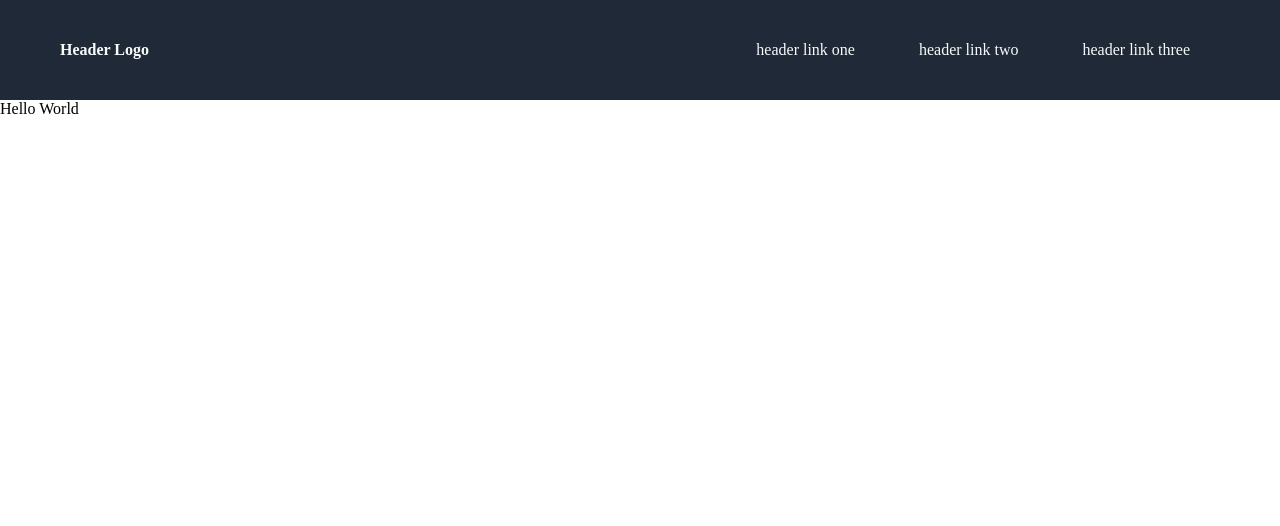
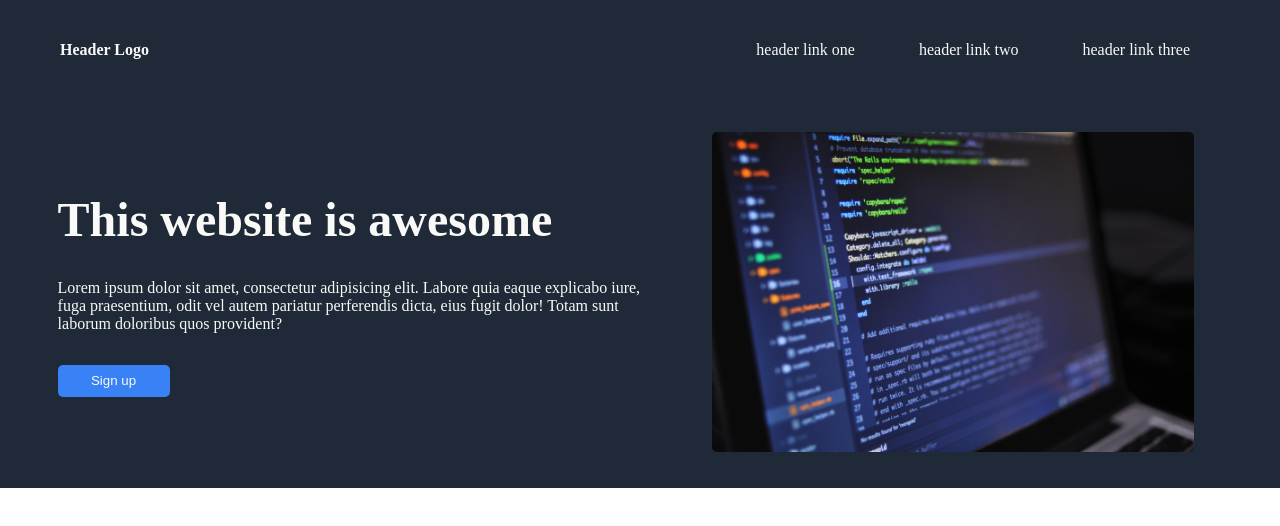
Before and after one commit to gustavobilia/landingpage-theodinproject, a plain HTML site: page index.html in a window 1280 px wide. Drawn offline with Linux system fonts and the light colour scheme.

Commit message:
Added hero-intro

```diff
--- a/index.html
+++ b/index.html
@@ -24,9 +24,17 @@
         </div>
     </header>
 
-    <section class="container-1">
+    <section class="container-intro">
         <div class="intro-div">
-            <p>Hello World</p>
+            <div id="intro-text">
+                <h1>This website is awesome</h1>
+                <p>Lorem ipsum dolor sit amet, consectetur adipisicing elit. Labore quia eaque explicabo iure, fuga praesentium, odit vel autem pariatur perferendis dicta, eius fugit dolor! Totam sunt laborum doloribus quos provident?</p>
+                <button href="#"> Sign up</button>
+            </div>
+            <div id="intro-img">
+                <img src="./imgs/img-intro.jpg" alt="Computador com linhas de código">
+            </div>
+
         </div>
     </section>
 </body>
--- a/style.css
+++ b/style.css
@@ -1,5 +1,6 @@
 * {
     margin: 0;
+    padding: 0;
 }
 
 header {
@@ -18,3 +19,56 @@ header {
     margin: 30px;
     text-decoration: none;
 }
+
+a:hover {
+    color: #acb1ce;
+    transition: .4s;
+}
+
+.intro-div {
+    background-color: #1f2937;
+    display: flex;
+    justify-content: space-around;
+    align-items: center;
+    flex: content;
+    padding: 2rem;
+}
+
+#intro-text {
+    color: #f9faf8;
+    margin-left: 1.6rem;
+}
+
+#intro-text h1 {
+    margin-bottom: 2rem;
+    font-size: 48px;
+    font-weight: bolder;
+}
+
+#intro-text p {
+    margin-bottom: 2rem;
+}
+
+#intro-text button {
+    color: #f9faf8;
+    background-color: #3882f6;
+    border-radius: 5px;
+    width: auto;
+    padding: 0;
+    border: none;
+    width: 7rem;
+    height: 2rem;
+
+}
+
+
+#intro-text button:hover {
+    cursor: pointer;
+}
+
+img {
+    width: auto;
+    height: 20rem;
+    border-radius: 5px;
+    margin: 0rem 3.4rem;
+}
```
Also changed, not shown: imgs/img-intro.jpg (added).
